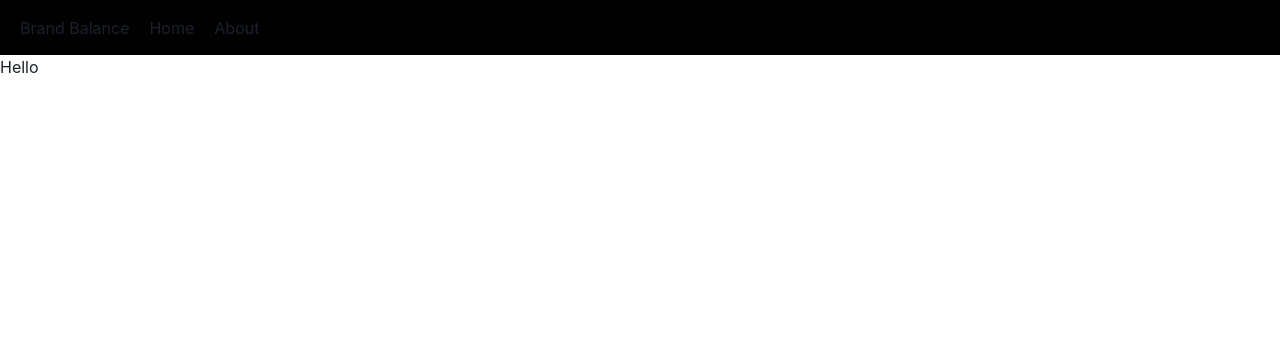
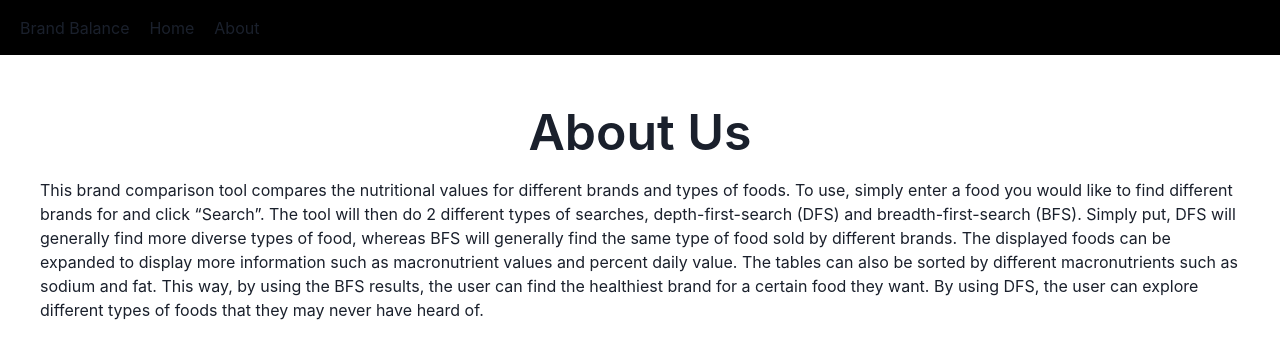
Before and after one commit to sanjaytaylor2012/Project3, a Next.js app in the folder project3/: page /about in a window 1280 px wide. Shown: the top 358 px of the page. Built offline with nearby package versions, Linux system fonts and the light colour scheme.

Commit message:
pushin p

```diff
--- a/project3/src/pages/about/index.tsx
+++ b/project3/src/pages/about/index.tsx
@@ -1,13 +1,30 @@
-import { Flex, Text } from "@chakra-ui/react";
+import { Flex, Stack, Text } from "@chakra-ui/react";
 import React from "react";
 
 type indexProps = {};
 
 const index: React.FC<indexProps> = () => {
   return (
-    <Flex>
-      <Text>Hello</Text>
-    </Flex>
+    <Stack justify={"center"} align="center" m={10}>
+      <Text fontWeight={600} fontSize={50}>
+        About Us
+      </Text>
+      <Text>
+        This brand comparison tool compares the nutritional values for different
+        brands and types of foods. To use, simply enter a food you would like to
+        find different brands for and click “Search”. The tool will then do 2
+        different types of searches, depth-first-search (DFS) and
+        breadth-first-search (BFS). Simply put, DFS will generally find more
+        diverse types of food, whereas BFS will generally find the same type of
+        food sold by different brands. The displayed foods can be expanded to
+        display more information such as macronutrient values and percent daily
+        value. The tables can also be sorted by different macronutrients such as
+        sodium and fat. This way, by using the BFS results, the user can find
+        the healthiest brand for a certain food they want. By using DFS, the
+        user can explore different types of foods that they may never have heard
+        of.
+      </Text>
+    </Stack>
   );
 };
 export default index;
```
Also changed, not shown: project3/src/pages/index.tsx (+30 -12 lines), 2 other files (tests, documents, lock files or other folders).
